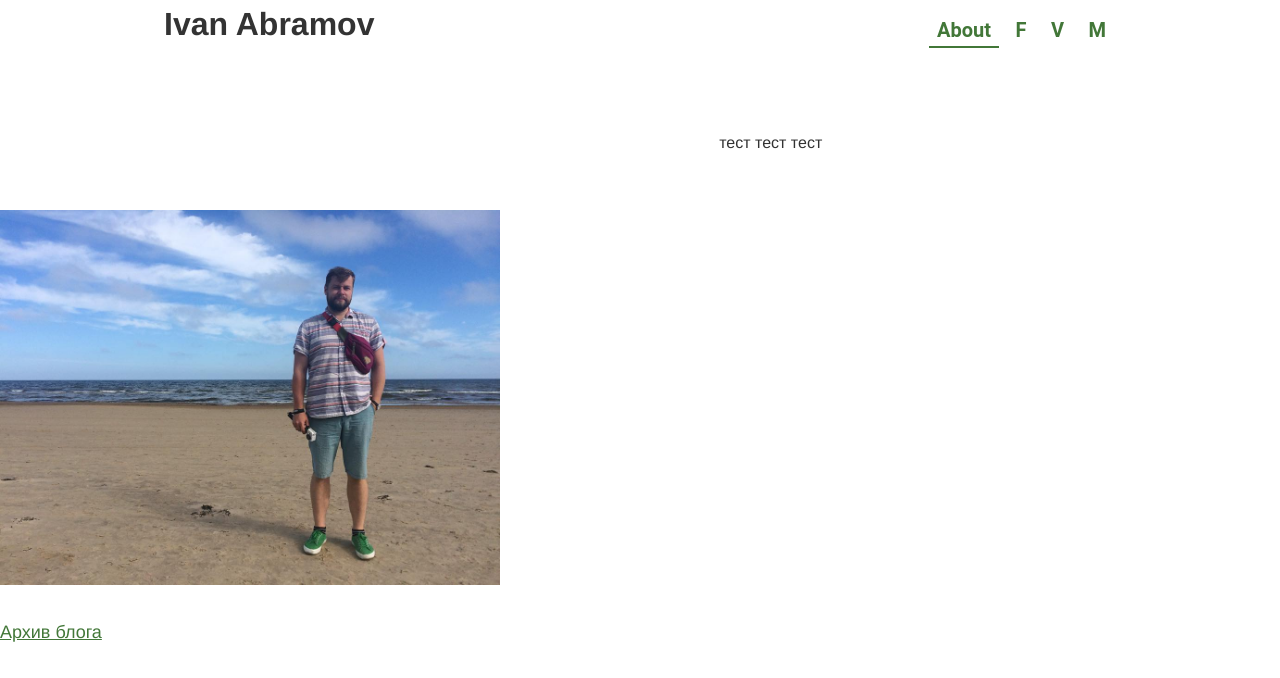
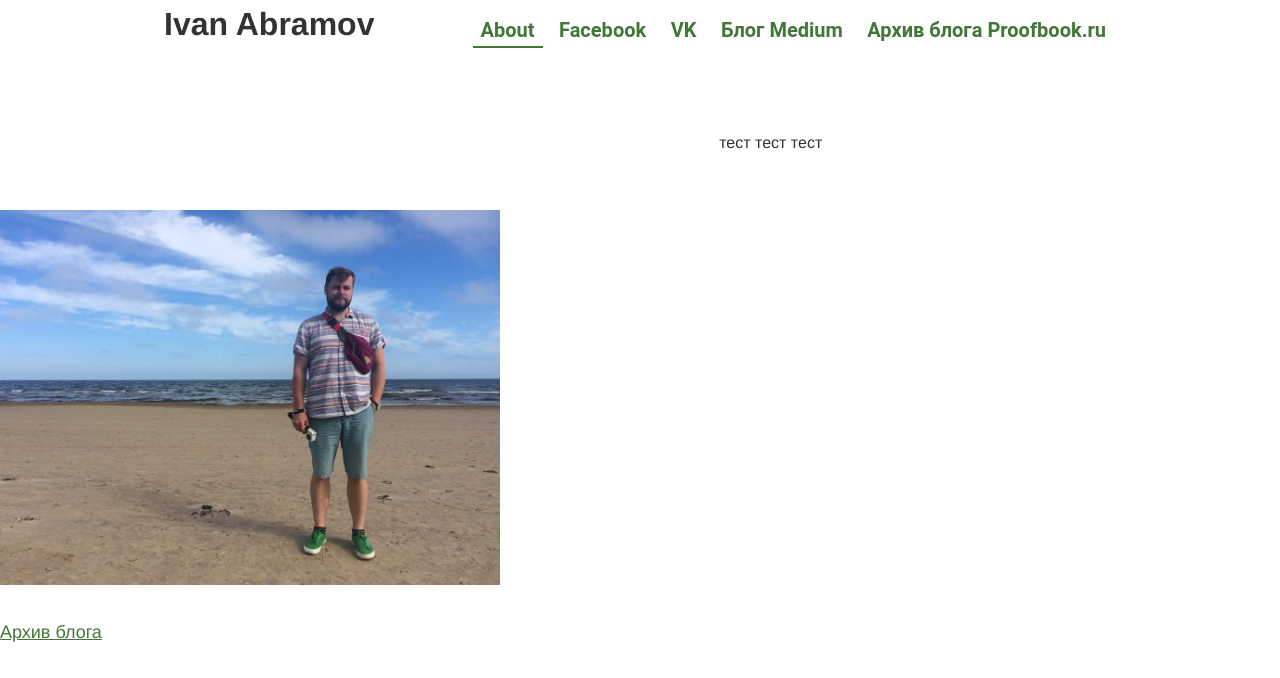
Before and after one commit to proofbook/proofbook.github.io, a plain HTML site: page index.html in a window 1280 px wide. Drawn offline with Linux system fonts and the light colour scheme.

Commit message:
Update index.html

```diff
--- a/index.html
+++ b/index.html
@@ -15,9 +15,10 @@
 	<div class="site-menu">
 		<ul>
 			<li><a class="active" href="/">About</a></li>
-			<li><a href="">F</a></li>
-			<li><a href="">V</a></li>
-			<li><a href="">M</a></li>
+			<li><a href="https://www.facebook.com/IvanVAbramov">Facebook</a></li>
+			<li><a href="https://vk.com/abramovivanv">VK</a></li>
+			<li><a href="https://medium.com/@IvanAbramov"> Блог Medium</a></li>
+			<li><a href="/old">Архив блога Proofbook.ru</a></li>
 
 		</ul>
 	</div>
```
